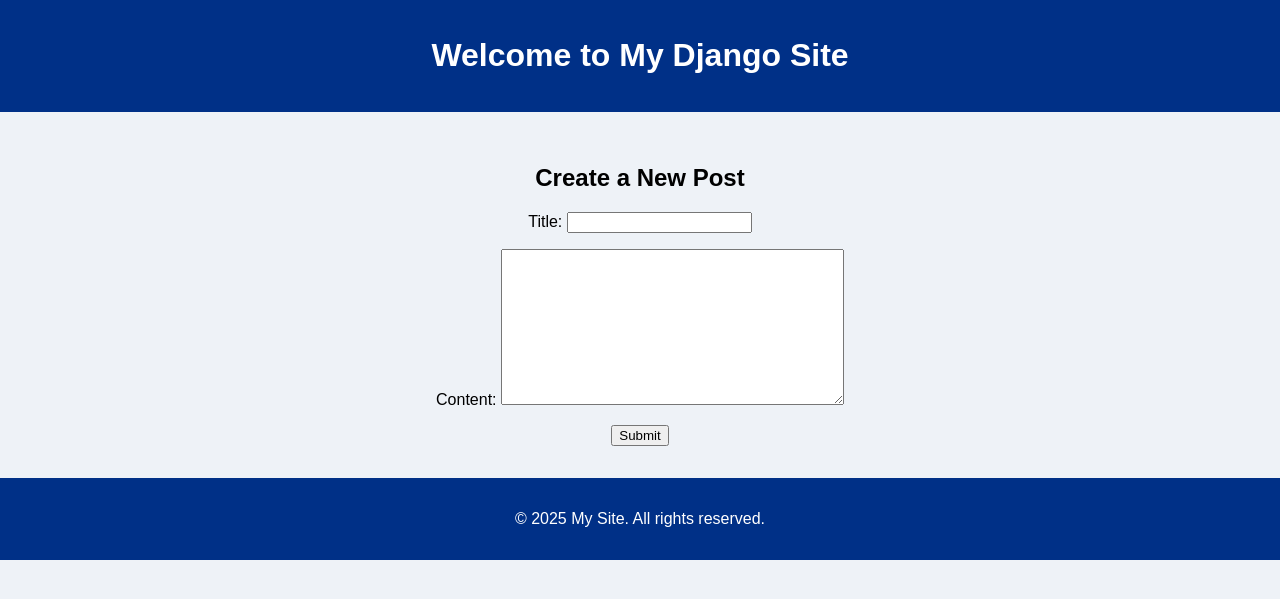
After one commit to dcuevas5/Module-6, a Django app: template myapp/templates/myapp/create_post.html in a window 1280 px wide. The commit adds this page. Shown: the top 599 px of the page. Run offline with Django 5.2, Linux system fonts and the light colour scheme; the template is opened without the code that fills it: values that come from a table or form of the project are taken from there, others are empty; parts of the project's set-up code (start-up, migrations or seed data) failed here and were passed over.

Commit message:
First commit

```diff
--- /dev/null
+++ b/myapp/forms.py
@@ -0,0 +1,7 @@
+from django import forms
+from .models import Post
+
+class PostForm(forms.ModelForm):
+    class Meta:
+        model = Post
+        fields = ['title', 'content']
--- a/myapp/models.py
+++ b/myapp/models.py
@@ -1,3 +1,9 @@
 from django.db import models
 
-# Create your models here.
+class Post(models.Model):
+    title = models.CharField(max_length=100)
+    content = models.TextField()
+    created_at = models.DateTimeField(auto_now_add=True)
+
+    def __str__(self):
+        return self.title
--- a/myapp/templates/myapp/base.html
+++ b/myapp/templates/myapp/base.html
@@ -14,7 +14,6 @@
 
     <main>
         {% block content %}
-        <!-- Aquí irá el contenido de cada página -->
         {% endblock %}
     </main>
 
--- /dev/null
+++ b/myapp/templates/myapp/create_post.html
@@ -0,0 +1,10 @@
+{% extends 'base.html' %}
+
+{% block content %}
+  <h2>Create a New Post</h2>
+  <form method="post">
+    {% csrf_token %}
+    {{ form.as_p }}
+    <button type="submit">Submit</button>
+  </form>
+{% endblock %}
--- a/myapp/urls.py
+++ b/myapp/urls.py
@@ -3,4 +3,5 @@ from . import views
 
 urlpatterns = [
     path('', views.home, name='home'),
+    path('create/', views.create_post, name='create_post'),
 ]
--- a/myproject/urls.py
+++ b/myproject/urls.py
@@ -20,4 +20,5 @@ from django.urls import path, include
 urlpatterns = [
     path('admin/', admin.site.urls),
     path('', include('myapp.urls')),
+    path('accounts/', include('django.contrib.auth.urls')),
 ]
```
Also changed, not shown: myapp/views.py (+13 -4 lines), db.sqlite3, myapp/migrations/0001_initial.py (added), 1 other file.
